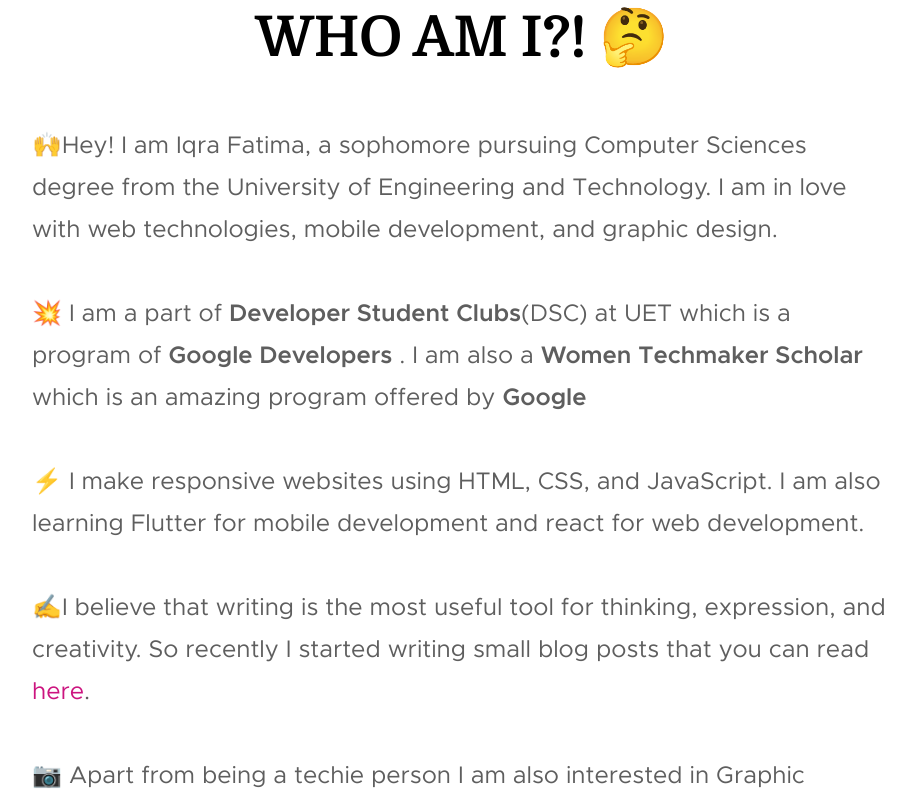
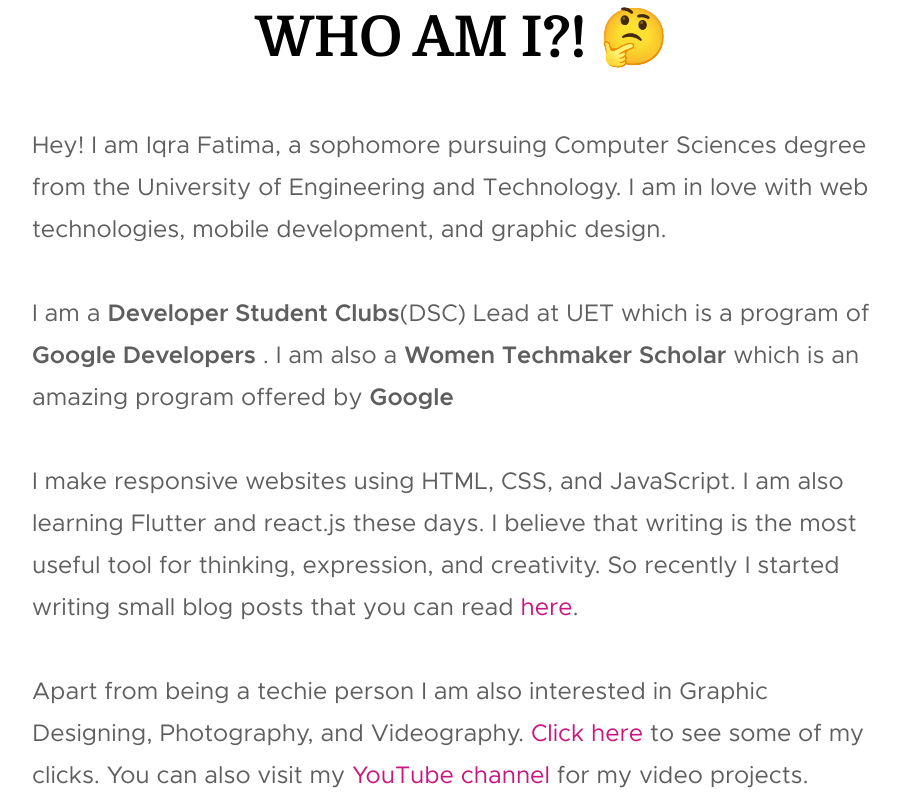
Before and after one commit to iqrafatimame/my-personnal-site, a plain HTML site: page index.html in a window 1280 px wide. Shown: the part 977-1776 px from the top of the page, without its empty margins (178-1093 px from the left). Drawn offline with Linux system fonts and the light colour scheme.

Commit message:
Updated status

```diff
--- a/index.html
+++ b/index.html
@@ -118,23 +118,22 @@
         <div class="row" data-aos="fade-up" style="max-width: 900px; ">
             <div class="col-full" style="align-items: center; align-content: center;">
                 <p class="lead">
-                    🙌Hey! I am Iqra Fatima, a sophomore pursuing Computer Sciences degree from the University of Engineering and Technology. I am in love with web technologies, mobile development, and graphic design.<br>
+                       Hey! I am Iqra Fatima, a sophomore pursuing Computer Sciences degree from the University of Engineering and Technology. I am in love with web technologies, mobile development, and graphic design.<br>
                     <br>
-                    💥 I am a part of <b>Developer Student Clubs</b>(DSC) at UET which is a program of <b>Google Developers </b>. I am also a <b>Women Techmaker Scholar</b> which is an amazing program offered by <b>Google</b>
+                     I am a <b>Developer Student Clubs</b>(DSC) Lead at UET which is a program of <b>Google Developers </b>. I am also a <b>Women Techmaker Scholar</b> which is an amazing program offered by <b>Google</b>
                      <br><br>
-                    ⚡️ I make responsive websites using HTML, CSS, and JavaScript. I am also learning Flutter for mobile development and react for web development.
-                     <br><br>
+                     I make responsive websites using HTML, CSS, and JavaScript. I am also learning Flutter and react.js these days.
 
-                    ✍️I believe that writing is the most useful tool for thinking, expression, and creativity.
+                    I believe that writing is the most useful tool for thinking, expression, and creativity.
                        So recently I started writing small blog posts that you can read <a gref="https://medium.com/@iqrafatimame">here</a>.
                       <br><br>
 
-                    📷 Apart from being a techie person I am also interested in Graphic Designing, Photography, and Videography.
+                     Apart from being a techie person I am also interested in Graphic Designing, Photography, and Videography.
                       <a href="https://www.instagram.com/clicks_iqra/">Click here</a> to see some of my clicks. You can also visit my <a href="https://www.youtube.com/channel/UCxMwhROuYA-f44OYaf7otzw/videos?view_as=subscriber">
                         YouTube channel</a> for my video projects.
                       <br><br>
 
-                      😀 Fun facts about me are that I love chai(tea), pineapple, quiet alone time, music, cleaning, and journaling..
+                       Fun facts about me are that I love chai(tea), pineapple, quiet time with a book, music, cleaning, and journaling..
                 </p>
             </div>
         </div> <!-- end about-desc -->
```
